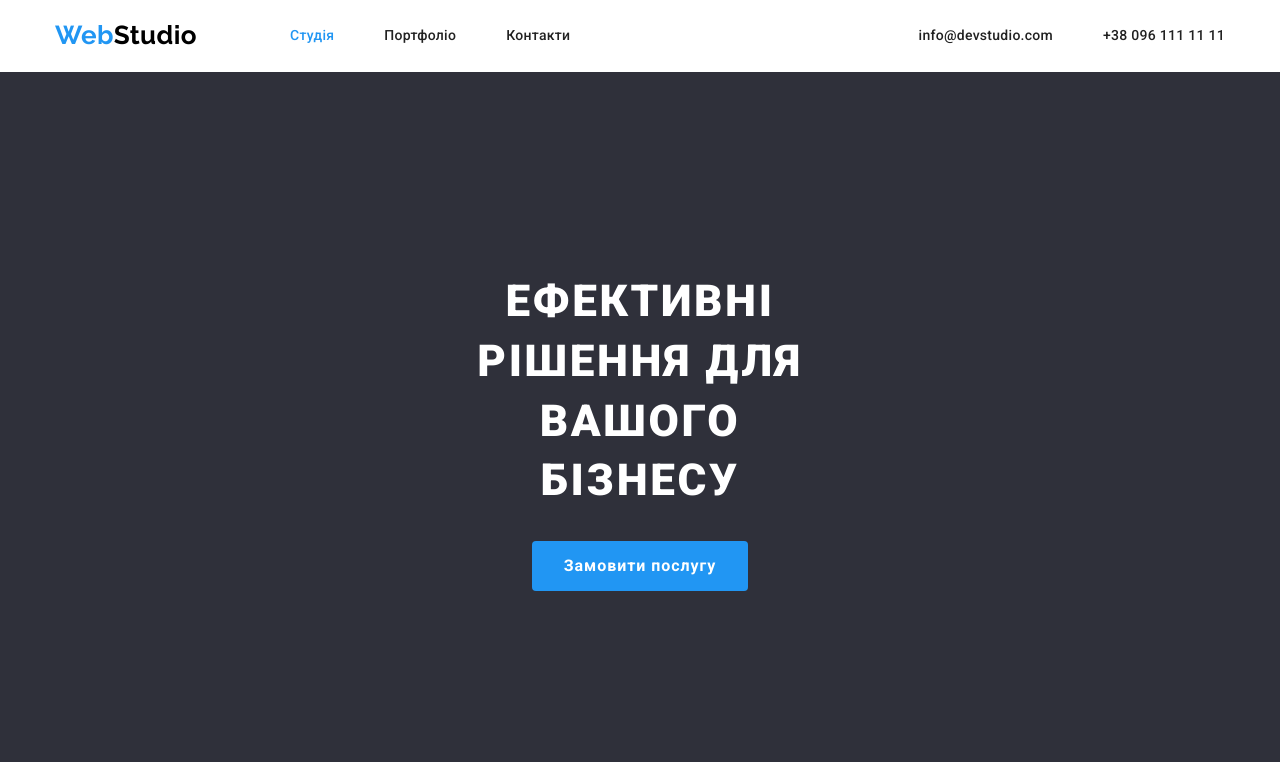
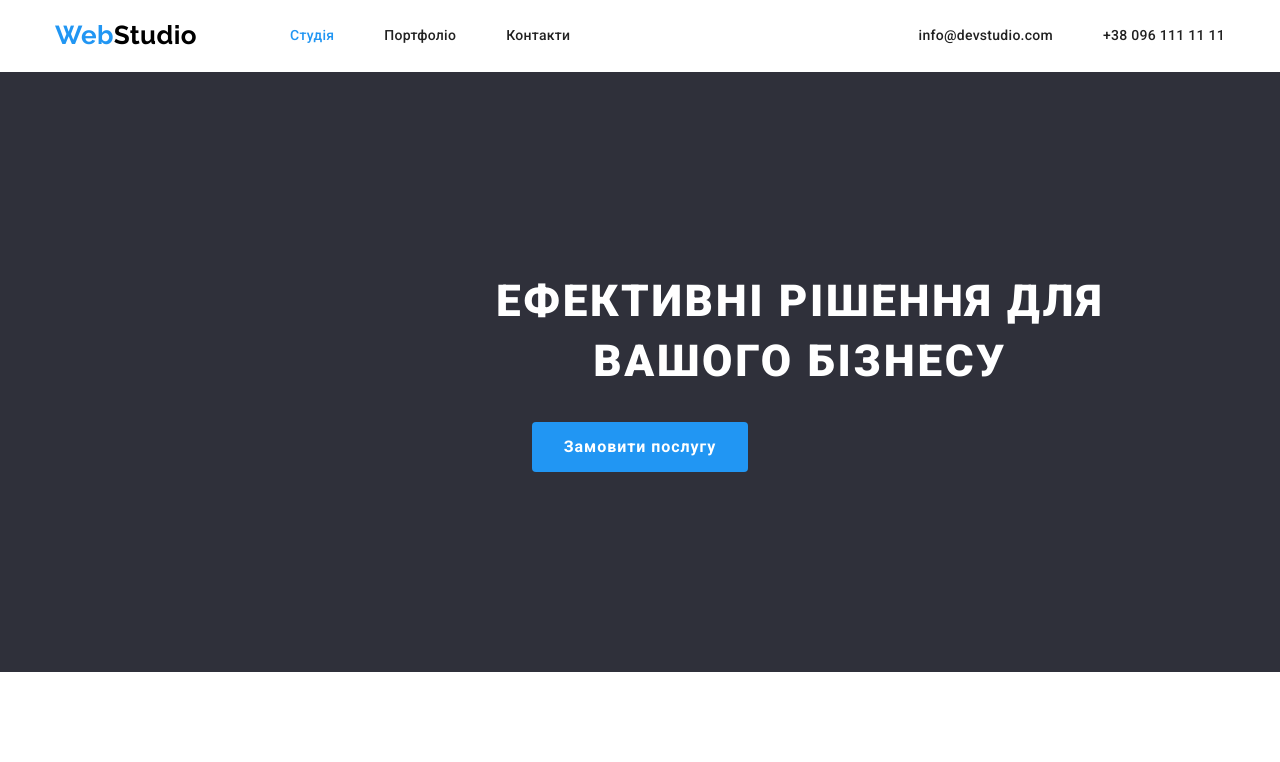
Before and after one commit to VickyBondarenko/goit-markup-hw-03, a plain HTML site: page index.html in a window 1280 px wide. Shown: the top 762 px of the page. Drawn offline with nearby package versions, Linux system fonts and the light colour scheme.

Commit message:
change width of "hero"

```diff
--- a/css/styles.css
+++ b/css/styles.css
@@ -131,7 +131,7 @@ h6 {
 }
 .hero-title {
   margin-bottom: 30px;
-
+  width: 696px;
   color: var(--background-white-color);
 
   font-weight: 900;
```
